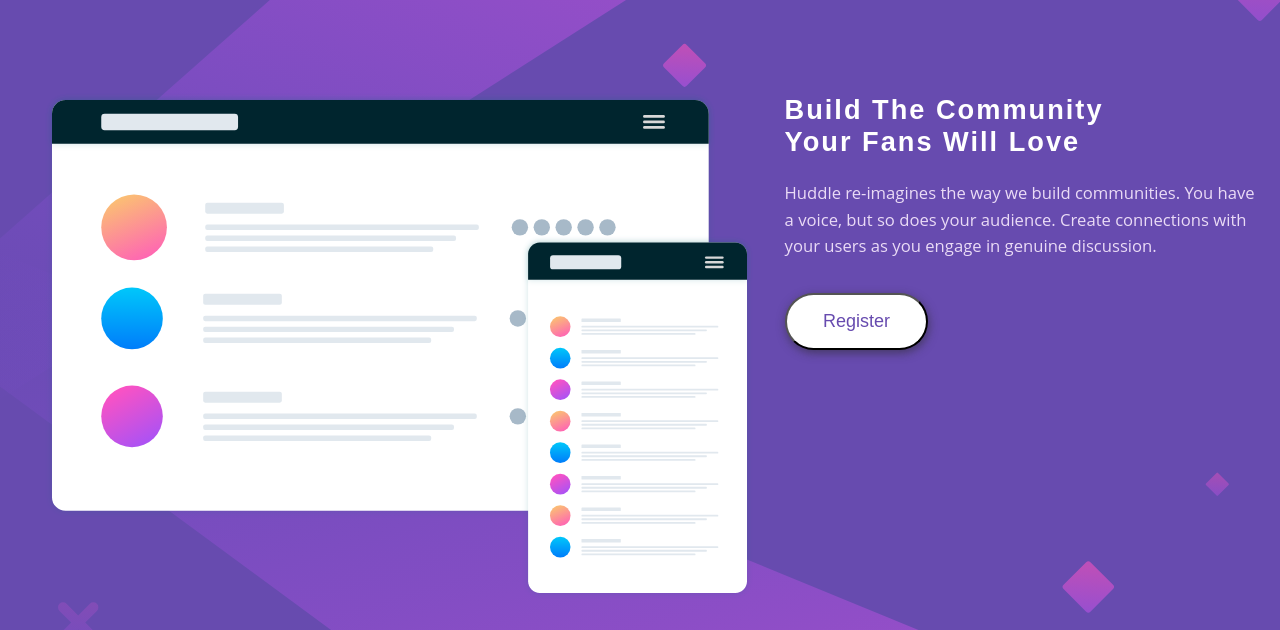
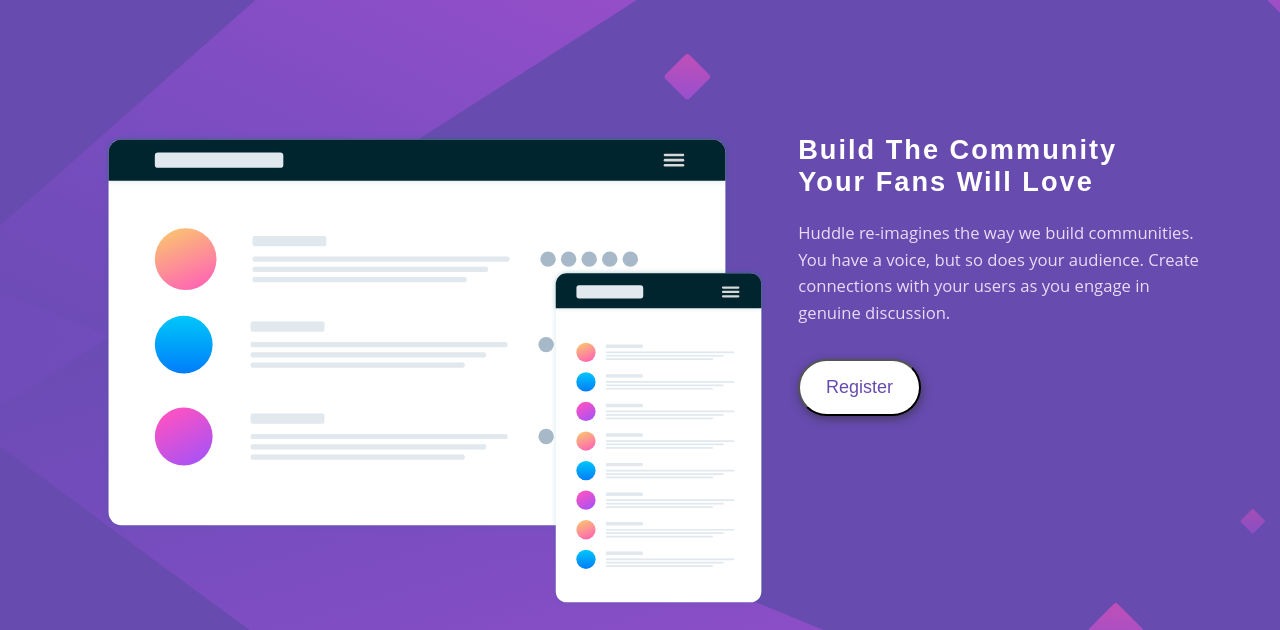
Before and after one commit to Hany-soliman/Challenge2, a plain HTML site: page index.html in a window 1280 px wide. Shown: the part 121-751 px from the top of the page. Drawn offline with nearby package versions, Linux system fonts and the light colour scheme.

Commit message:
Changed to "container"

```diff
--- a/style.css
+++ b/style.css
@@ -29,7 +29,7 @@ h1 {
   height: auto;
   margin-top: 4.8px;
 }
-container {
+.container {
   padding: 16px;
 }
 header {
@@ -136,7 +136,7 @@ a:hover {
     display: flex;
     flex-direction: row;
   }
-  container {
+  .container {
     padding: 40px 57.6px;
   }
   .logo {
```
